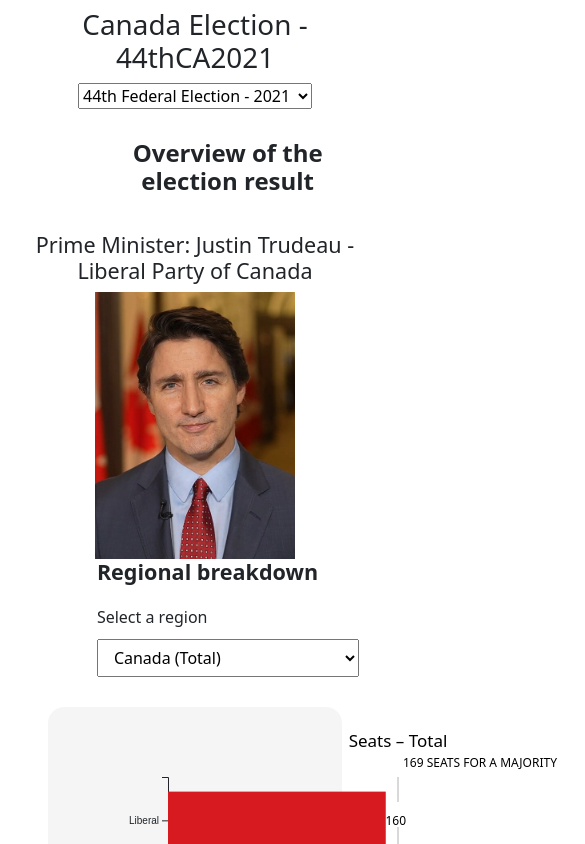
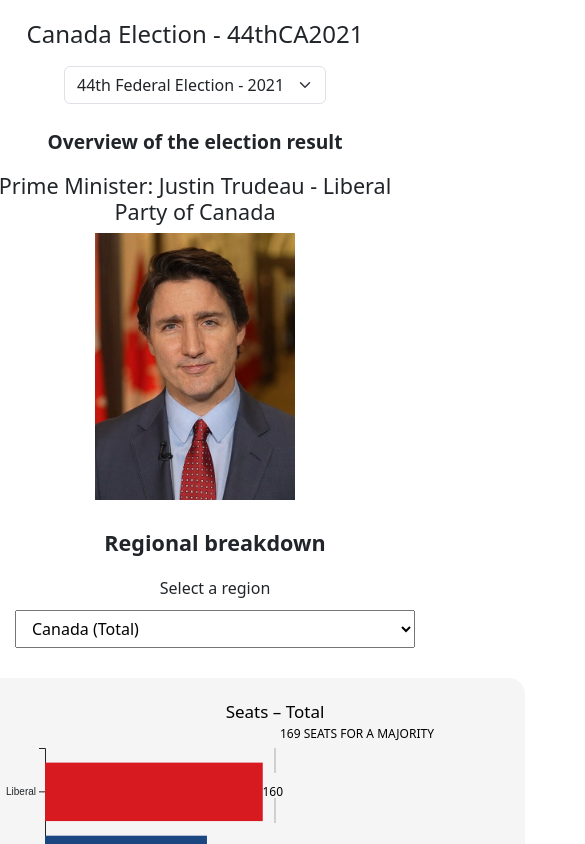
Before and after one commit to CaulesGe/CanadaElection, a React (Create React App) app: page / in a window 390 px wide. Shown: the top 844 px of the page, 585 px wide, since content can reach past the window. Built offline with nearby package versions, Linux system fonts and the light colour scheme; no server answers.

Commit message:
responsive

```diff
--- a/src/App.css
+++ b/src/App.css
@@ -1,27 +1,31 @@
 .App {
   margin-left: 5%;
   margin-right: 5%;
-    margin-top: 2%;
+  margin-top: 3%;
   margin-bottom: 2%;
 }
 
+/* Title stays centered */
+.title {
+  text-align: center;
+  font-size: 2rem;
+}
+
+/* Election dropdown wrapper */
 #electionSelector {
   display: flex;
   justify-content: center;
   align-items: center;
+  flex-wrap: wrap;
 }
 
-.title {
-  text-align: center;
-}
-
+/* Overview section */
 #overview {
   text-align: center;
   margin-bottom: 100px;
 }
 
-
-
+/* Tooltip */
 .tooltip {
   position: absolute;
   display: none;
@@ -37,8 +41,68 @@
   transition: opacity 0.2s ease-in-out;
 }
 
-  /* Elevate the dropdown */
+/* Dropdown z-index fix */
 .css-13cymwt-control {
   z-index: 1001 !important;
   position: relative;
 }
+
+/* Federal Overview Block */
+#federalOverview {
+  display: flex;
+  flex-direction: column;
+  align-items: center;
+  justify-content: center;
+  max-width: 400px;
+  margin: 0 auto;
+}
+
+/* Optional label/heading above FederalOverview */
+.description {
+  font-size: 1.5rem;
+  font-weight: bolder;
+  margin-bottom: 1rem;
+  text-align: center;
+  margin-left: 0; /* Avoid offset */
+}
+
+/* ✅ Responsive mobile-specific changes */
+@media (max-width: 768px) {
+  .App {
+    margin: 5% 2%;
+    display: flex;
+    flex-direction: column;
+    align-items: center;
+  }
+
+  .title {
+    font-size: 1.5rem;
+  }
+
+  #electionSelector {
+    flex-direction: column;
+    width: 100%;
+  }
+
+  #electionSelector select {
+    width: 100%;
+    font-size: 1rem;
+    margin-top: 10px;
+  }
+
+  #overview {
+    margin-bottom: 40px;
+    padding: 0 10px;
+  }
+
+  .description {
+    text-align: center;
+    margin-left: 0;
+    padding: 0 10px;
+  }
+
+  #federalOverview {
+    margin: 0 auto;
+    width: 100%;
+  }
+}
--- a/src/App.js
+++ b/src/App.js
@@ -11,7 +11,6 @@
   const [percentageOfVoteByRegion, setPercentageOfVoteByRegion] = useState([]);
   const [numberOfVoteByRegion, setNumberOfVoteByRegion] = useState([]);
   const [selectedElection, setSelectedElection] = useState('44thCA2021');
-
 
   useEffect(() => {
     d3.json(`${process.env.PUBLIC_URL}/data/${selectedElection}/allCandidatesResult.json`)
@@ -27,14 +26,18 @@
       .then(data => setNumberOfVoteByRegion(data));
   }, [selectedElection]);
 
-
   return (
     <div className="App">
       <header className="App-header">
         <div className="container-fluid">
           <h1 className="title">Canada Election - {selectedElection}</h1>
-          <div id="electionSelector">
-            <select onChange={(e) => setSelectedElection(e.target.value)}>
+
+          <div id="electionSelector" className="mb-4">
+            <select
+              className="form-select w-auto"
+              onChange={(e) => setSelectedElection(e.target.value)}
+              value={selectedElection}
+            >
               <option value="44thCA2021">44th Federal Election - 2021</option>
               <option value="43rdCA2019">43rd Federal Election - 2019</option>
               <option value="42ndCA2015">42nd Federal Election - 2015</option>
@@ -53,6 +56,7 @@
               selectedElection={selectedElection}
             />
           </div>
+
           <MapController
             resultByRiding={candidatesByRiding}
             resultByDistrict={resultByDistrict}
--- a/src/components/electionMapView/MapController.css
+++ b/src/components/electionMapView/MapController.css
@@ -31,6 +31,43 @@
     justify-content: center;  /* center horizontally */
   }
 
+  #mapLabel {
+    text-align: center;
+  }
+
   #ridingBarChart {
     margin-right: 5%;
   }
+
+  /* ✅ Responsive mobile-specific changes */
+@media (max-width: 768px) {
+  .custom-select__control {
+    width: 90%; /* scale select input on smaller screens */
+  }
+
+  #ridingSearch {
+    flex-direction: column;
+    align-items: stretch;
+    margin: 20px auto;
+  }
+
+  #mapContainer {
+    display: flex;
+    flex-direction: column; /* Stack children vertically */
+    width: 100%;
+    justify-content: center;  /* center horizontally */
+  }
+
+  #map {
+    height:50%;
+    width: 100%;
+  }
+
+  #ridingBarChart {
+    width: 100%;
+    margin-top: 5%;
+    margin-left: 5%;
+    margin-right: 5%;
+  }
+
+}
--- a/src/components/electionMapView/MapController.js
+++ b/src/components/electionMapView/MapController.js
@@ -72,23 +72,8 @@
             </div>
 
             <div className="row" id='mapContainer'>
-                <div className="col-12 col-md-7">
-                    <p className="title">Click on the map to select a region.</p>
-                    {/* {selectedElection === "41stCA2011" ? (
-                        <ElectionMapPrev2013
-                            selectedElection={selectedElection}
-                            electionData={resultByRiding}
-                            setSelectedCandidates={setSelectedCandidates}
-                            mapRef={mapRef}
-                        />
-                        ) : (
-                        <ElectionMap20132023
-                            selectedElection={selectedElection}
-                            electionData={resultByRiding}
-                            setSelectedCandidates={setSelectedCandidates}
-                            mapRef={mapRef}
-                        />
-                    )} */}
+                <div className="col-12 col-md-7" id='map'>
+                    <p id='mapLabel'>Click on the map to select a region.</p>
                     <ElectionMap
                         selectedElection={selectedElection}
                         electionData={resultByRiding}
--- a/src/components/electionMapView/RidingTable.css
+++ b/src/components/electionMapView/RidingTable.css
@@ -49,3 +49,15 @@
   #ridingDetailTable tr:hover {
     background-color: #f5f5f5;
   }
+
+
+  @media (max-width: 768px) {
+    #ridingDetailTable {
+    background-color: #fff;
+    border: 1px solid #ccc;
+    border-radius: 8px;
+    box-shadow: 0 2px 10px rgba(0, 0, 0, 0.1);
+    font-family: Arial, sans-serif;
+  }
+
+  }
--- a/src/components/regionOverview/Overview.css
+++ b/src/components/regionOverview/Overview.css
@@ -1,25 +1,26 @@
-.description {
+#overviewTitle {
     font-size: 1.5rem;
     font-weight: bolder;
     margin-bottom: 1rem;
-    justify-content: center;
-    text-align: center;
+    text-align: start;
+    margin-left: 20%;
   }
 
 #federalOverview {
   display: flex;
-  flex-direction: column; /* Stack children vertically */
- /* Align label & select to the left */
-  margin-top: 30px;
-  margin-left: 20%;
-  max-width: 400px; /* Optional: limit width */
-  margin-bottom: 20px;
+  flex-direction: column;
+  align-items: center;
+  justify-content: center; /* optional */
+  margin: 30px auto 20px auto;  /* center horizontally */
+  max-width: 400px;
 }
+
 
 .region-selector {
   display: flex;
   flex-direction: column; /* Stack children vertically */
   align-items: flex-start; /* Align label & select to the left */
+  margin-top: 5%;
   margin-left: 20%;
   max-width: 400px; /* Optional: limit width */
 }
@@ -41,6 +42,8 @@
 }
 
 #overviewChart {
+  display: flex;
+  flex-direction: row;
   margin-top: 30px;
   background-color:hsla(0, 0%, 83%, 0.237);
   margin-left: 5%;
@@ -70,3 +73,24 @@
 button:hover {
   background-color: #0056b3;
 }
+
+@media (max-width: 768px) {
+  #overviewTitle {
+    margin-left: 0;
+    text-align: center;
+    font-size: 1.2rem;
+  }
+
+  .region-selector {
+    display: flex;
+    flex-direction: column; /* Stack children vertically */
+    align-items: center; /* Align label & select to the left */
+    max-width: 400px; /* Optional: limit width */
+  }
+
+  #overviewChart {
+    display: flex;
+    flex-direction: column;
+    width: 100%;
+  }
+}
--- a/src/components/regionOverview/Overview.js
+++ b/src/components/regionOverview/Overview.js
@@ -155,12 +155,13 @@
 
     return (
         <>
+            <p className="description" id="overviewTitle">Overview of the election result</p>
             <div id="federalOverview">
-                <h1 className="description">Overview of the election result</h1>
+                <FederalResult
+                    selectedElection={selectedElection}
+                />
             </div>
-            <FederalResult
-                selectedElection={selectedElection}
-            />
+
             <div className="region-selector">
                 <h4 id="regionBreakdown">Regional breakdown</h4>
                 <label htmlFor="regionSelector" id="regionSelectorLabel">Select a region</label>
```
Also changed, not shown: src/components/regionOverview/RegionSeatBarChart.css (added, +11 -0 lines). Lines whose indentation alone changed are shown as unchanged.
